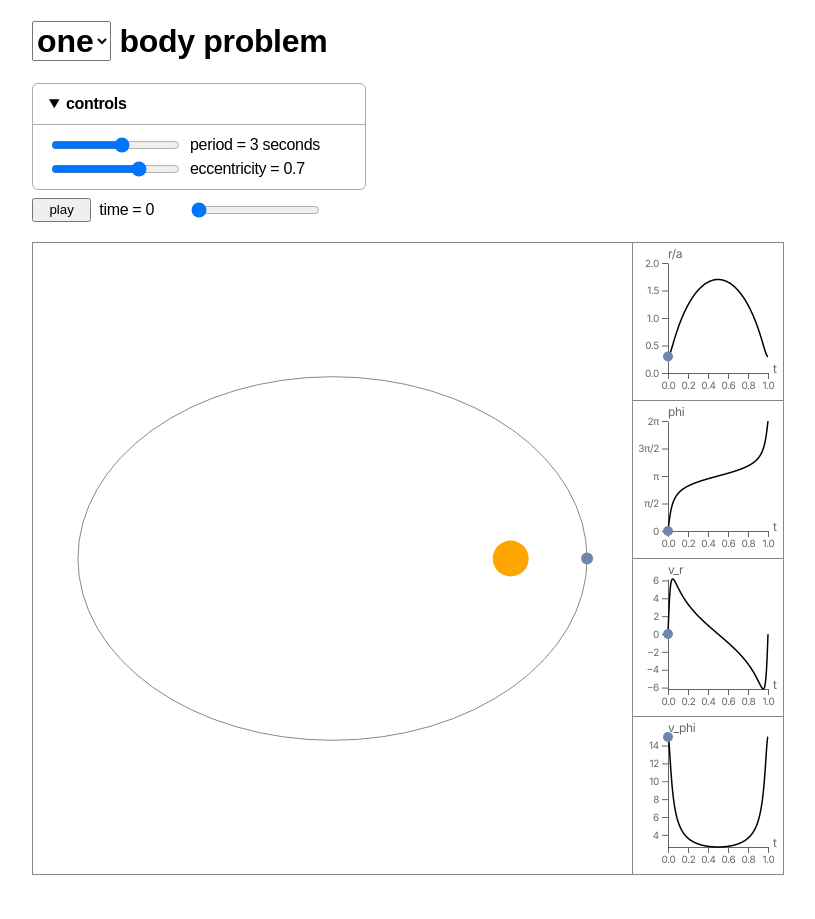
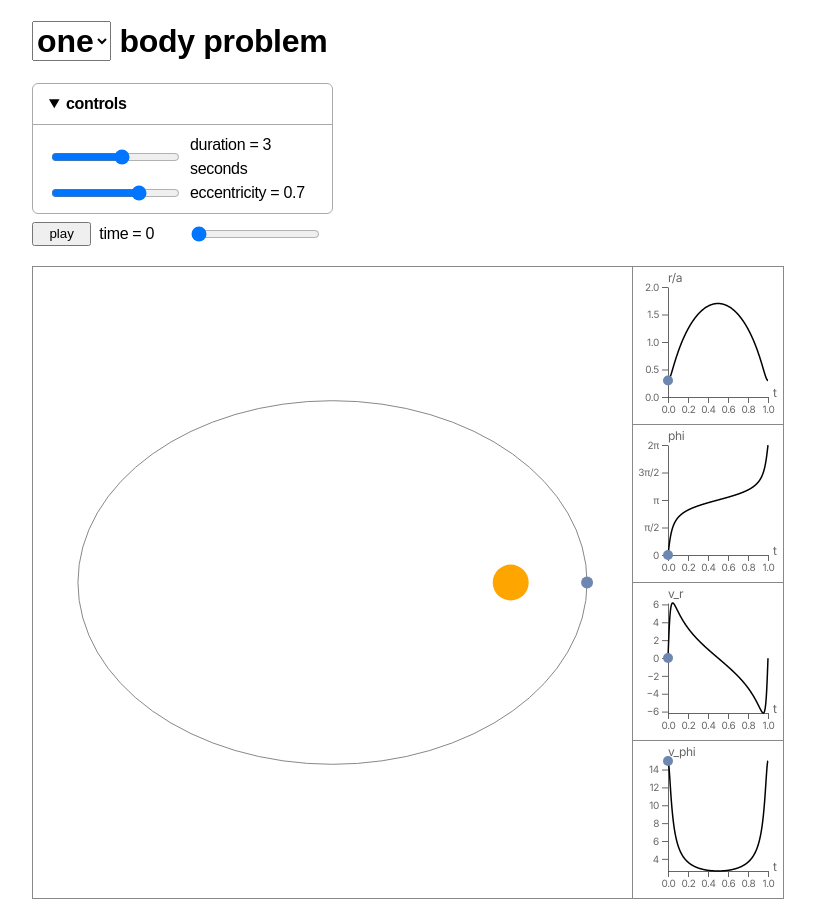
Before and after one commit to cmhainje/kepler-anim, a Svelte app: page / in a window 1280 px wide. Shown: the whole page, without its empty margins (228-1043 px from the left). Before the commit the page ends 895 px from the top, so only its background shows below. Built offline with nearby package versions, Linux system fonts and the light colour scheme; a web font is replaced by a local one.

Commit message:
change 'period' to 'duration'

```diff
--- a/src/App.svelte
+++ b/src/App.svelte
@@ -88,7 +88,7 @@
           step="0.1"
           bind:value={period}
         />
-        <label for="period">period = {period} seconds</label>
+        <label for="period">duration = {period} seconds</label>
       </div>
       <div class="slider">
         <input
@@ -280,7 +280,7 @@
 
     display: flex;
     flex-direction: column;
-    width: 300px;
+    width: 30ch;
   }
 
   .inputs[open] {
```
